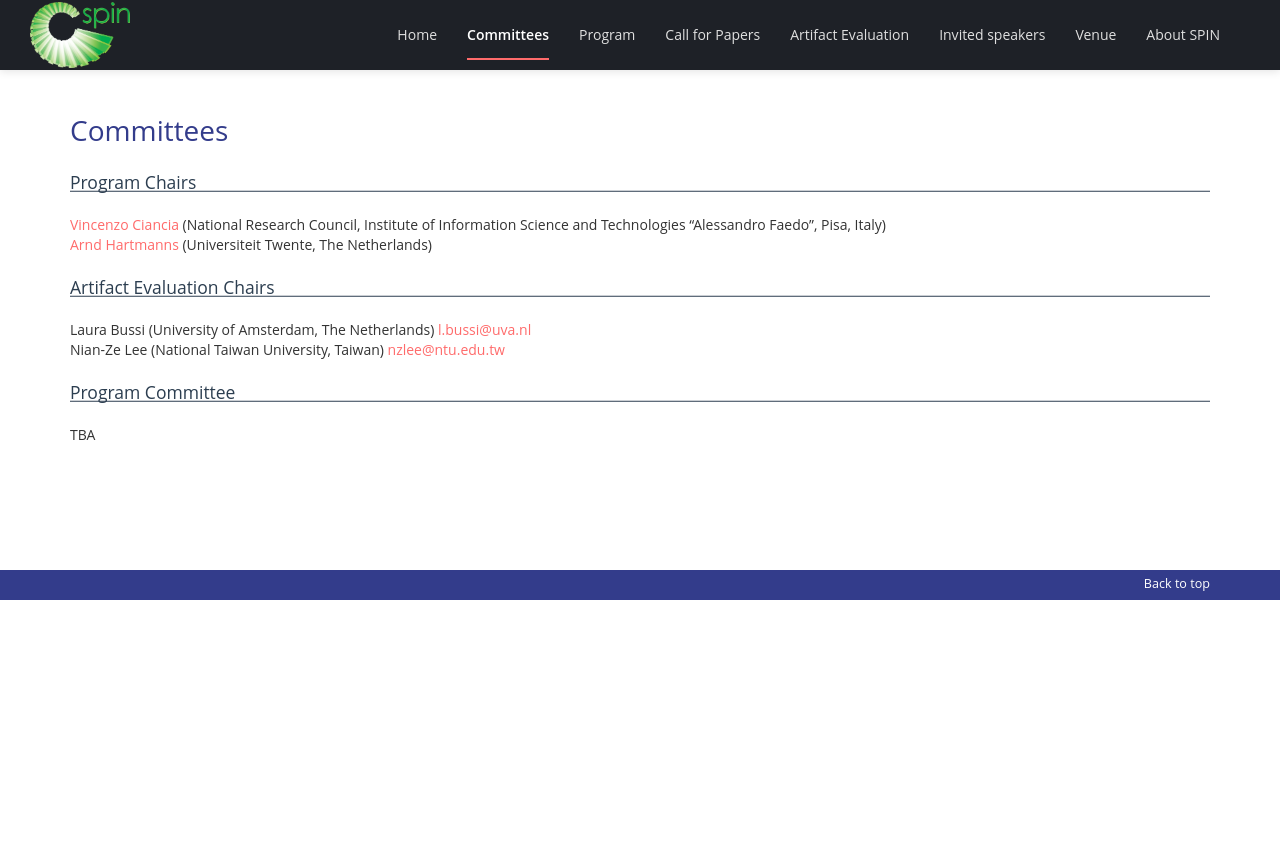
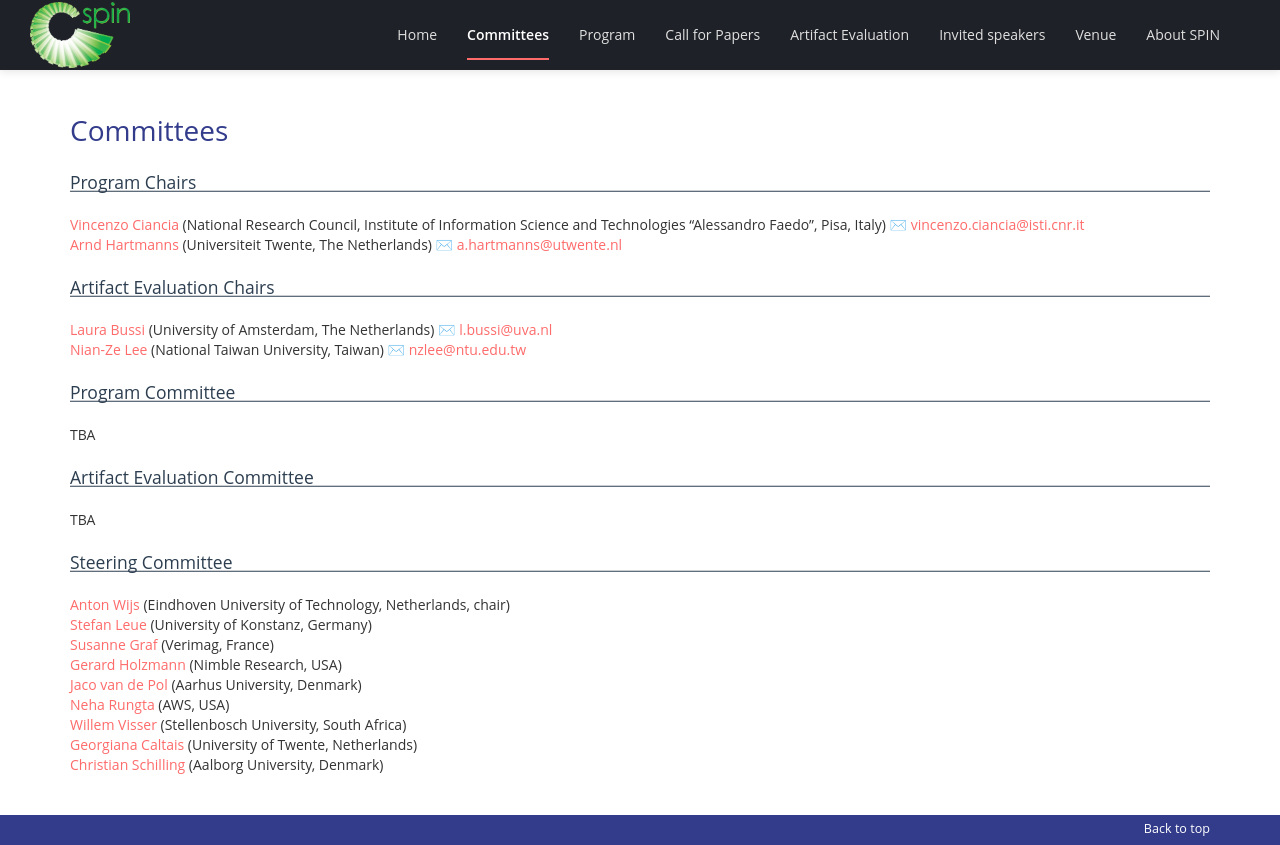
Before and after one commit to SPIN-web/SPIN2026, a Jekyll site: the page built from _pages/committees.md, in a window 1280 px wide. Shown: the part 230-1075 px from the top of the page. Built offline with Jekyll 4.4.1, drawn with Linux system fonts in a browser that asks for light colours; nearby versions of some CDN libraries; our own code applies the rules of GitHub Pages for plain Markdown files; before the commit the page ends 900 px from its top, so only the background shows below that.

Commit message:
Committees page: changed Arnd's homepage, added emoji, added SC (to be checked), added TBA PC and AE Committee

```diff
--- a/_pages/committees.md
+++ b/_pages/committees.md
@@ -9,14 +9,30 @@ order: 1
 
 ## Program Chairs
 
-[Vincenzo Ciancia](https://vincenzoml.github.io/) (National Research Council, Institute of Information Science and Technologies "Alessandro Faedo", Pisa, Italy)
-[Arnd Hartmanns](https://orcid.org/0000-0003-3268-8674) (Universiteit Twente, The Netherlands)
+[Vincenzo Ciancia](https://vincenzoml.github.io/) (National Research Council, Institute of Information Science and Technologies "Alessandro Faedo", Pisa, Italy) ✉️ <vincenzo.ciancia@isti.cnr.it>
+[Arnd Hartmanns](https://arnd.hartmanns.name/) (Universiteit Twente, The Netherlands) ✉️ <a.hartmanns@utwente.nl>
 
 ## Artifact Evaluation Chairs
 
-Laura Bussi (University of Amsterdam, The Netherlands) <l.bussi@uva.nl>
-Nian-Ze Lee (National Taiwan University, Taiwan) <nzlee@ntu.edu.tw>
+[Laura Bussi](https://www.uva.nl/profiel/b/u/l.bussi/l.bussi.html) (University of Amsterdam, The Netherlands) ✉️ <l.bussi@uva.nl>
+[Nian-Ze Lee](https://www.sosy-lab.org/people/lee/) (National Taiwan University, Taiwan) ✉️ <nzlee@ntu.edu.tw>
 
 ## Program Committee
 
 TBA
+
+## Artifact Evaluation Committee
+
+TBA
+
+## Steering Committee
+
+[Anton Wijs](https://www.win.tue.nl/~awijs/) (Eindhoven University of Technology, Netherlands, chair)
+[Stefan Leue](https://www.sen.uni-konstanz.de/members/prof-dr-stefan-leue/) (University of Konstanz, Germany)
+[Susanne Graf](http://www-verimag.imag.fr/~graf/) (Verimag, France)
+[Gerard Holzmann](https://spinroot.com/gerard/) (Nimble Research, USA)
+[Jaco van de Pol](https://cs.au.dk/~jaco/) (Aarhus University, Denmark)
+[Neha Rungta](https://www.amazon.science/author/neha-rungta) (AWS, USA)
+[Willem Visser](http://www.cs.sun.ac.za/~wvisser/) (Stellenbosch University, South Africa)
+[Georgiana Caltais](https://www.georgianacaltais.com/) (University of Twente, Netherlands)
+[Christian Schilling](https://www.christianschilling.net/) (Aalborg University, Denmark)
```
